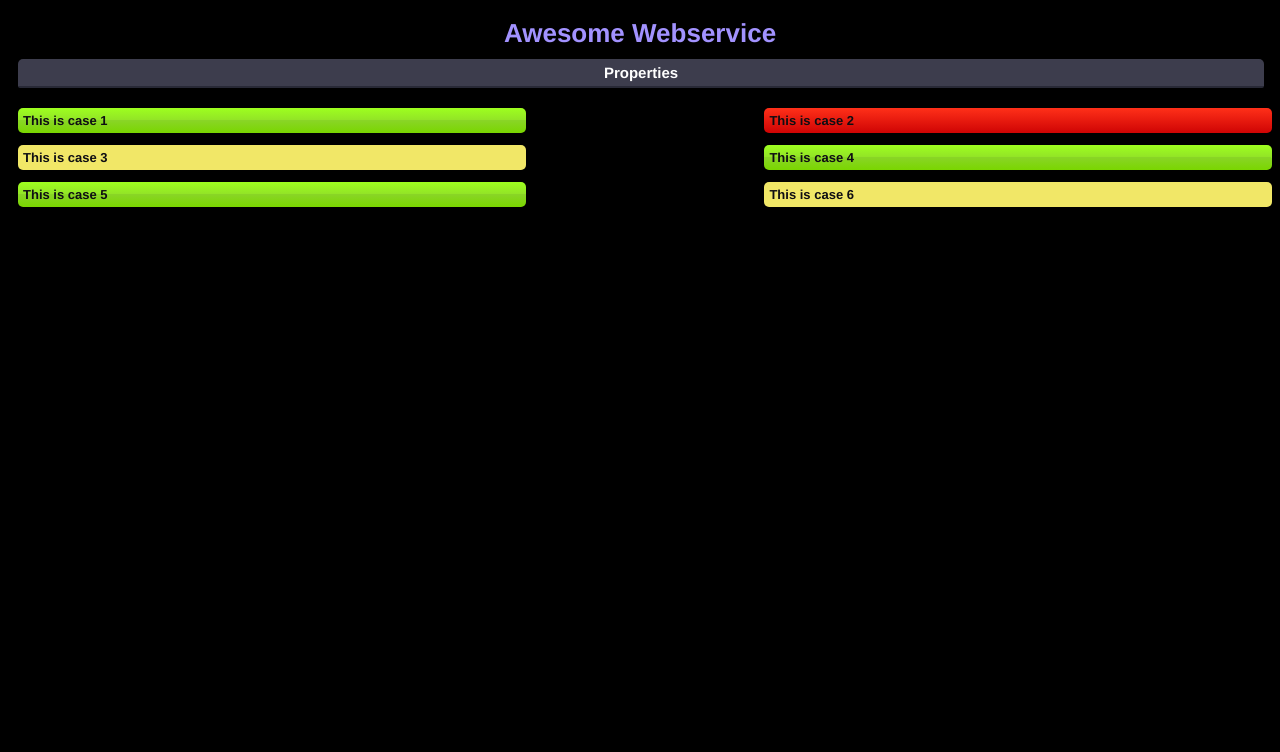
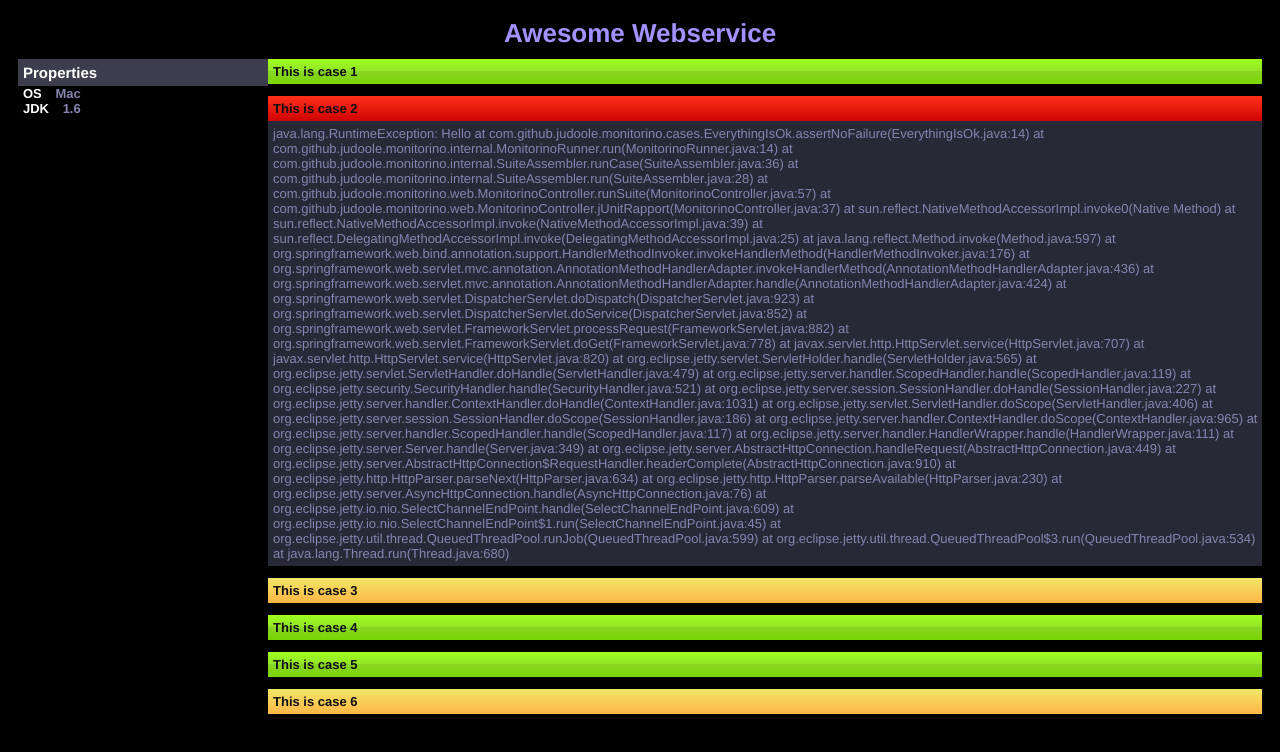
Before and after one commit to judoole/monitorino, a plain HTML site: page monitorino-core/wip.html in a window 1280 px wide. Drawn offline with Linux system fonts and the light colour scheme.

```diff
--- a/monitorino-core/wip.html
+++ b/monitorino-core/wip.html
@@ -41,24 +41,20 @@
     font-family: "CorbelRegular","helvetica neue",helvetica,arial,geneva,sans-serif;
 }
 properties{
-    display:table;
-    width: 100%;
-    border: 1px solid #282936;
-    border-bottom-left-radius: 5px 5px;
+    float: left;
+    min-width: 250px;
+    border: 0 1 0 0 solid #282936;
+    /*border-bottom-left-radius: 5px 5px;
     border-bottom-right-radius: 5px 5px;
     background-color: #282936;
     word-wrap: break-word;
-    margin-bottom: 20px;
+    margin-bottom: 20px;*/
 }
 header{
-    display: table-caption;
     background-color: #3D3D4D;
-    border-top-left-radius: 5px 5px;
-    border-top-right-radius: 5px 5px;
     color: white;
     font-weight: bold;
     font-size: 15px;
-    text-align: center;
     padding: 5px;
 }
 header, property name, property value{
@@ -67,33 +63,24 @@
     color: white;
 }
 property{
-    display: table-row;
-}
-.minified property{
-    display:none;
-}
-property name{
-    display:table-cell;
+	float: left;
+	clear: both;
 }
 property value{
-    width: 100%;
-    display: table-cell;
+    /*width: 100%;*/
     color: #8584B2;
 }
 cases{
+	overflow: hidden;
+	display: block;
     margin: 0 auto;
-    max-width: 800px;
 }
 case{
-    display: block;
-    width: 40%;
-    float: right;
-    clear: right;
+    width: 100%;
+    float: left;
+    /*clear: both;*/
+    /*clear: right;*/
     margin: 0 0 12px 0;
-}
-case:nth-child(odd){
-    float: left;
-    clear: left;
 }
 case name, case info{
     float: left;
@@ -103,20 +90,15 @@
 }
 case name{
     font-weight: bold;
-    border-top-left-radius: 5px 5px;
-    border-top-right-radius: 5px 5px;
-    border-bottom-left-radius: 5px 5px ;
-    border-bottom-right-radius: 5px 5px;
+    clear: right;
     padding: 5px 5px 5px 5px;
 }
 .success name{
-    border-bottom-left-radius: 5px 5px ;
-    border-bottom-right-radius: 5px 5px;
     padding: 5px 5px 5px 5px;
     background-color: #91FF00;
     background-image: -webkit-linear-gradient(top, #9EFF1F, #92E327 50%, #89D526 50%, #7AD600);
 }
-.failure name, .error name, header{
+.failure name, .error name{
     cursor: pointer;
     -moz-user-select: -moz-none;
     -khtml-user-select: none;
@@ -126,33 +108,28 @@
 }
 .failure name{
     background-color: #f1e767;
-    backgroun-image: -webkit-linear-gradient(top, #f1e767 0%,#feb645 100%);
+    background-image: -webkit-linear-gradient(top, #f1e767 0%,#feb645 100%);
 }
 .error name{
     background-color: #ff3019;
     background-image:-webkit-linear-gradient(top,  #ff3019 0%,#cf0404 100%);
 }
 .show name{
-    border-bottom-left-radius: 0 0;
-    border-bottom-right-radius: 0 0;
     padding: 5px 5px 5px 5px;
 }
 case info{
-    border-top-left-radius: 0 0;
-    border-top-right-radius: 0 0;
     color: #8584B2;
     background-color: #282936;
     word-wrap: break-word;
 }
 .show info{
     height: auto;
-    border-bottom-left-radius: 5px 5px ;
-    border-bottom-right-radius: 5px 5px;
     padding: 5px 5px 5px 5px;
 }
 .hide info{
     height: 0;
-    overflow:hidden;
+    display: none;
+    /*overflow: hidden;*/
     padding-top: 0;
 }
 </style>
@@ -160,8 +137,8 @@
 <body>
     <h1>Awesome Webservice</h1>
 
-    <properties id="props" class="minified">
-       <header onclick="minifyMaximize('props')">Properties</header>
+    <properties id="props">
+       <header>Properties</header>
        <property>
            <name>OS</name>
            <value>Mac</value>
@@ -177,7 +154,7 @@
             <name>This is case 1</name>
         </case>
 
-        <case id="case2" class="error hide" >
+        <case id="case2" class="error show" >
             <name onclick="showHideCaseInfo('case2')">This is case 2</name>
             <info>java.lang.RuntimeException: Hello
     at com.github.judoole.monitorino.cases.EverythingIsOk.assertNoFailure(EverythingIsOk.java:14)
```
